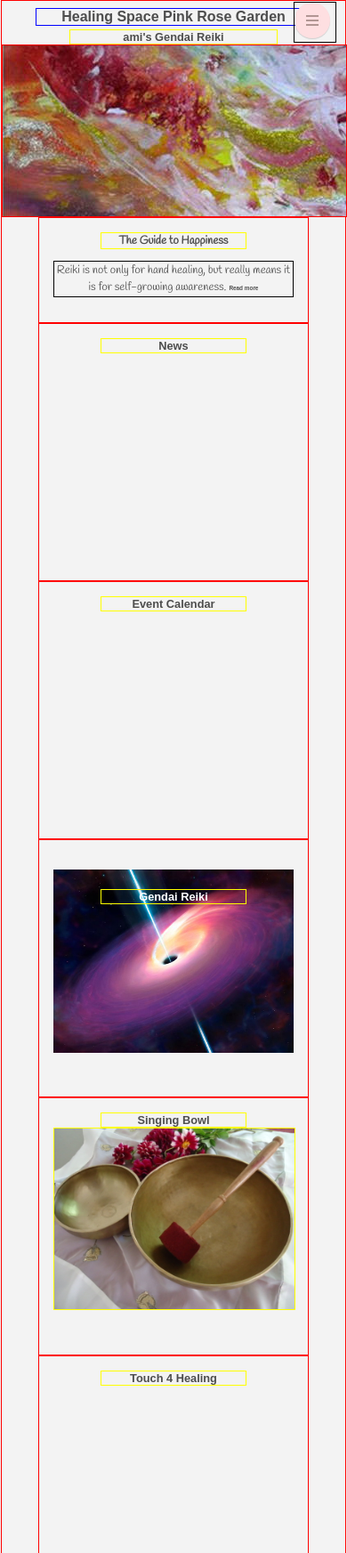
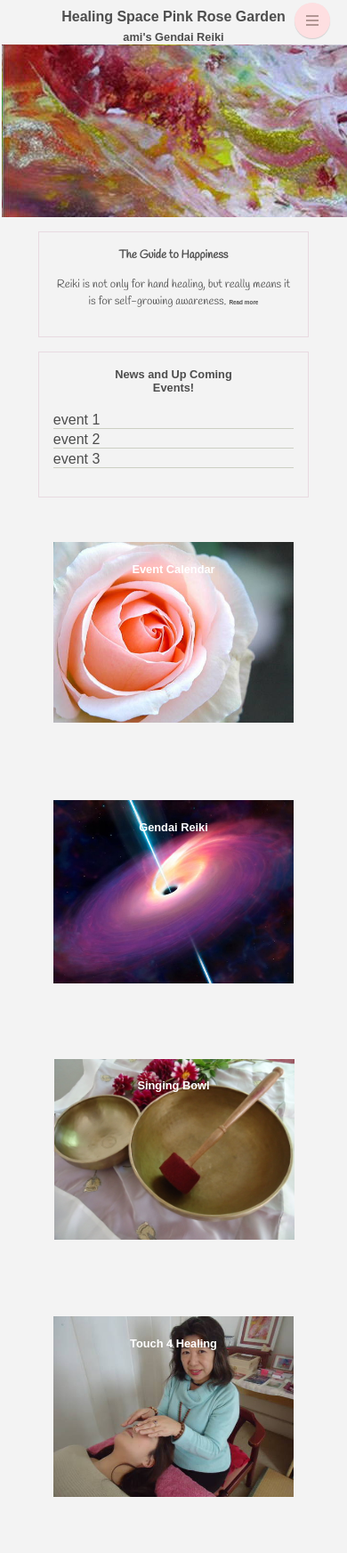
Before and after one commit to sugi1119/ami-gendai-reiki-, a website: page index.html in a window 390 px wide. Shown: the top 1745 px of the page at 89% size. Drawn offline with nearby package versions, Linux system fonts and the light colour scheme.

Commit message:
Initial stage of moile home page is done

```diff
--- a/css/base.css
+++ b/css/base.css
@@ -25,7 +25,7 @@ ul{
 
 .container{
   width: 99%;
-  border: 1px solid red;
+  border: 1px solid transparent;
   margin: 0 auto;
 }
 
@@ -85,21 +85,15 @@ ul{
     width: 100%;
     height: 12em;
     margin: 0 0;
-    border: 1px solid red;
+    border: 1px solid transparent;
     background-color: #F3F3F3;
     background: url('../images/rose-500_small.jpg');
-    /*height: 12em;*/
-    /*background: url('../images/uchyuu-500_small.jpg');*/
-    /*margin: 0 0;
-    width: 100%;*/
-
-    /*height: 20em;*/
   }
 
   h1{
       font-size: 1em;
       text-align: center;
-      border: 1px solid blue;
+      border: 1px solid transparent;
       width: 80%;
       margin-top: .5em;
       margin-right:auto;
@@ -109,7 +103,7 @@ ul{
   h2{
     font-size: .8em;
     text-align: center;
-    border: 1px solid yellow;
+    border: 1px solid transparent;
     width: 60%;
     margin: 0 auto;
     }
@@ -121,7 +115,7 @@ ul{
 
     p{
       font-size: .8em;
-      border: 1px solid black;
+      border: 1px solid transparent;
     }
 
   .wrap{
@@ -133,30 +127,21 @@ ul{
     .menu {
         position:relative;
         width: 12%;
-        /*display:inline-block;*/
-        /*margin-left:80%;*/
         margin-left: 85%;
         margin-top: -3em;
         margin-bottom: 2em;
-        border: 1px solid black;
+        border: 1px solid transparent;
     }
 
     .menu ul.active {
         display:none;
-        /*width: 100%;*/
-        /*margin: 0;
-        padding: 2em 0;
-        background: #E3F2FD;
-        text-align: center;*/
       }
 
      .menu ul {
         position:absolute;
         top:90%;
-        /*margin-right: 85%;*/
         left: -695%;
         right: .5%;
-        /*height: 80vh;*/
         padding:1em 2em;
         box-shadow:0px 1px 1px rgba(0,0,0,0.15);
         border-radius:3px;
@@ -168,19 +153,15 @@ ul{
         height:0px;
         position:absolute;
         top:0%;
-        /*left:22px;*/
         content:'';
         transform:translate(0%, -100%);
-        /*border-left:7px solid transparent;
-        border-right:7px solid transparent;
-        border-bottom:7px solid #303030;*/
     }
 
     .menu li {
         margin:1.5em 0 1.5em 0;
         float:none;
         display:block;
-        border: 1px solid red;
+        border: 1px solid transparent;
     }
 
     .menu li:last-child{
@@ -198,8 +179,6 @@ ul{
         position: relative;
         display:inline-block;
         margin: 0 auto;
-        /*margin-left: 85%;
-        margin-top: -5em;*/
         box-shadow:0px 1px 1px rgba(0,0,0,0.15);
         border-radius:50%;
         background: #FEDFE1;
@@ -272,16 +251,16 @@ ul{
   .grid_item{
     width: 70%;
     height: 16em;
-    border: 1px solid red;
+    border: 1px solid transparent;
     margin: 0 auto;
     padding: 1em;
   }
 
-  .grid_item:first-child{
+  .grid_item.flex{
     width: 70%;
     height: 100%;
-    border: 1px solid red;
-    margin: 0 auto;
+    border: 1px solid #E8DAE1;
+    margin: 1em auto;
     padding: 1em;
   }
 
@@ -289,28 +268,11 @@ ul{
     margin-bottom: 1em;
   }
 
-.behind{
-    border: 1px solid black;
-    width: 84%;
-    /*height: 12em;*/
-    text-align: center;
-    display: none;
-    /*margin-top: -15em;*/
-  }
-
-  .behind li{
-    margin-bottom: .5em;
-    border: 1px solid blue;
-    margin-left: -2.2em;
-  }
-
 /*The guide to happiness*/
   .message{
    font-family: 'Handlee', cursive;
    font-size: 1em;
    text-align: center;
-   /*margin-top: -5em;*/
-   /*background-color: #F3F3F3;*/
 }
   .message p{
     font-size: .8em;
@@ -323,25 +285,22 @@ ul{
     font-family: arial;
     font-size: .5em;
     font-weight: bold;
-    /*border: 1px solid red;*/
   }
 
   .line{
     display: none;
   }
 
-  /*#one{
-    background-color: #A5DEE4;
-  }
-*/
-
-
-
   #bg_message{
     background:url('../img/p_rose.svg');
     background-repeat: no-repeat;
   }
 
+/*news*/
+.news_list li{
+  border-bottom: 1px solid #CCCFC3;
+  margin-bottom: .2em;
+}
 /*do not use below*/
   .sx {
     /*width: 60%;*/
@@ -390,7 +349,7 @@ ul{
 
 /*Gendai reiki grid*/
 
-.gendai_grid h2{
+.grid_item.inside h2{
   max-width: 100%;
   max-height: 100%;
   text-align: center;
@@ -400,11 +359,11 @@ ul{
   top: 3em;
 }
 
-.gendai_grid:hover h2{
+.grid_item.inside:hover h2{
   color: #F569A8;
 }
 
-.gendai_grid img{
+.grid_item.inside img{
   max-width: 100%;
   max-height: 100%;
   position: relative;
@@ -412,11 +371,11 @@ ul{
   /*margin-top: -1em;*/
 }
 
-.gendai_grid img:hover{
+.grid_item.inside img:hover{
   opacity: 0.1;
 }
 
-.gendai_behind{
+.behind{
   position: relative;
   max-width: 100%;
   max-height: 100%;
@@ -426,11 +385,10 @@ ul{
 
 }
 
-.gendai_behind li{
-  border: 1px solid blue;
+.behind li{
+  border: 1px solid transparent;
   position: relative;
   max-height: 100%;
-
   margin-right: auto;
   margin-left: auto;
   text-align: center;
@@ -446,7 +404,7 @@ ul{
 /*Singing bowl grid*/
   .sb_image{
     max-width: 100%;
-    border: 1px solid yellow;
+    border: 1px solid transparent;
 
   }
 
--- a/index.html
+++ b/index.html
@@ -37,7 +37,7 @@
       </div>
       </header>
       <div class="home_content">
-        <div class="grid_item">
+        <div class="grid_item flex">
           <div class="message">
             <h2>The Guide to Happiness</h2>
               <p>Reiki is not only for hand healing, but really means it is for self-growing awareness.  <a class="read_more" href="" ><small data-text-swap="Close">Read more</small></a></p>
@@ -52,30 +52,35 @@
           </div><!-- end of message-->
         </div><!-- end of grid_item-->
 
-        <div class="grid_item">
-          <div class="news">
-            <a class="mouse_show" href="news"><h2>News</h2>
+        <div class="grid_item flex">
+          <div class="news_grid">
+            <a class="mouse_show" href="news"><h2>News and Up Coming Events!</h2>
           </div>
-            <ul class="behind">
-              <li>Up coming events information</li>
+          <h3></h3>
+            <ul class="news_list">
+              <li>event 1</li>
+              <li>event 2</li>
+              <li>event 3</li>
             </ul>
             </a>
         </div>
 
-        <div class="grid_item">
-          <div>
-            <a class="mouse_show" href="calender_view"><h2>Event Calendar</h2></a>
+        <div class="grid_item inside">
+          <div class="calender_grid">
+            <a class="mouse_show" href="calender_view"><h2>Event Calendar</h2>
           </div>
+          <img src="images/pink rose flower 3-500_small.jpg">
           <ul class="behind">
               <li>Calender view of Healing Space Pink Rose Garden</li>
             </ul>
+          </a>
         </div>
 
-        <div class="grid_item">
+        <div class="grid_item inside">
           <div class="gendai_grid">
             <a class="mouse_show" href="gendai_reiki"><h2>Gendai Reiki</h2>
               <img src="img/uchyuu.jpg">
-              <ul class="gendai_behind">
+              <ul class="behind">
                   <li>Information of Gendai Reiki</li>
                   <li>Gendai Reiki Seminar, meeting &amp; practice information</li>
                 </ul>
@@ -83,35 +88,31 @@
           </div>
         </div>
 
-        <div class="grid_item">
+        <div class="grid_item inside">
           <div class="singing_grid">
             <a class="mouse_show" href="singing bowl"><h2>Singing Bowl</h2>
+              <img src="img/singingbowl.jpg" class="sb_image">
                <ul class="behind">
                   <li>What is Singing Bowl</li>
                   <li>Benefit of Singing Bowl Healing</li>
               </ul>
-            <div class="hover">
-              <img src="img/singingbowl.jpg" class="sb_image">
-            </div>
-              <!-- <ul class="behind">
-                  <li>What is Singing Bowl</li>
-                  <li>Benefit of Singing Bowl Healing</li>
-              </ul> -->
             </a>
           </div>
         </div>
 
-        <div class="grid_item">
-          <div>
-            <a class="mouse_show" href="touch_4_healing"><h2>Touch 4 Healing</h2></a>
+        <div class="grid_item inside">
+          <div class="touch4_grid">
+            <a class="mouse_show" href="touch_4_healing" title="Go to Touch 4 Healing page"><h2>Touch 4 Healing</h2>
+              <img src="images/ami_reikiP-500_small.jpg">
+              <ul class="behind">
+                <li>What is Touch 4 Healing</li>
+                <li>Benefit of Touch 4 Healing</li>
+              </ul>
+            </a>
           </div>
-            <ul class="behind">
-              <li>What is Touch 4 Healing</li>
-              <li>Benefit of Touch 4 Healing</li>
-            </ul>
         </div>
 
-        <div class="grid_item">
+        <div class="grid_item flex">
           <div class="view fourth-effect">
             <a href="#" title="Full Image"><h2>Contact</h2>
            <ul>
@@ -128,6 +129,7 @@
       Copyright &#169; 2015 ami's Gendai Reiki, All Rights Reserved
     </footer>
     <div id="color_scheme">
+      <p>this part will be removed</p>
     <div class="col_check" id="dp">dark pink</div>
     <div class="col_check" id="bp">beige pink</div>
     <div class="col_check" id="pink">pink</div>
```
Also changed, not shown: img/hanamaru.svg (added), img/tsubomi.svg (added), tsubomi.svg (added).
